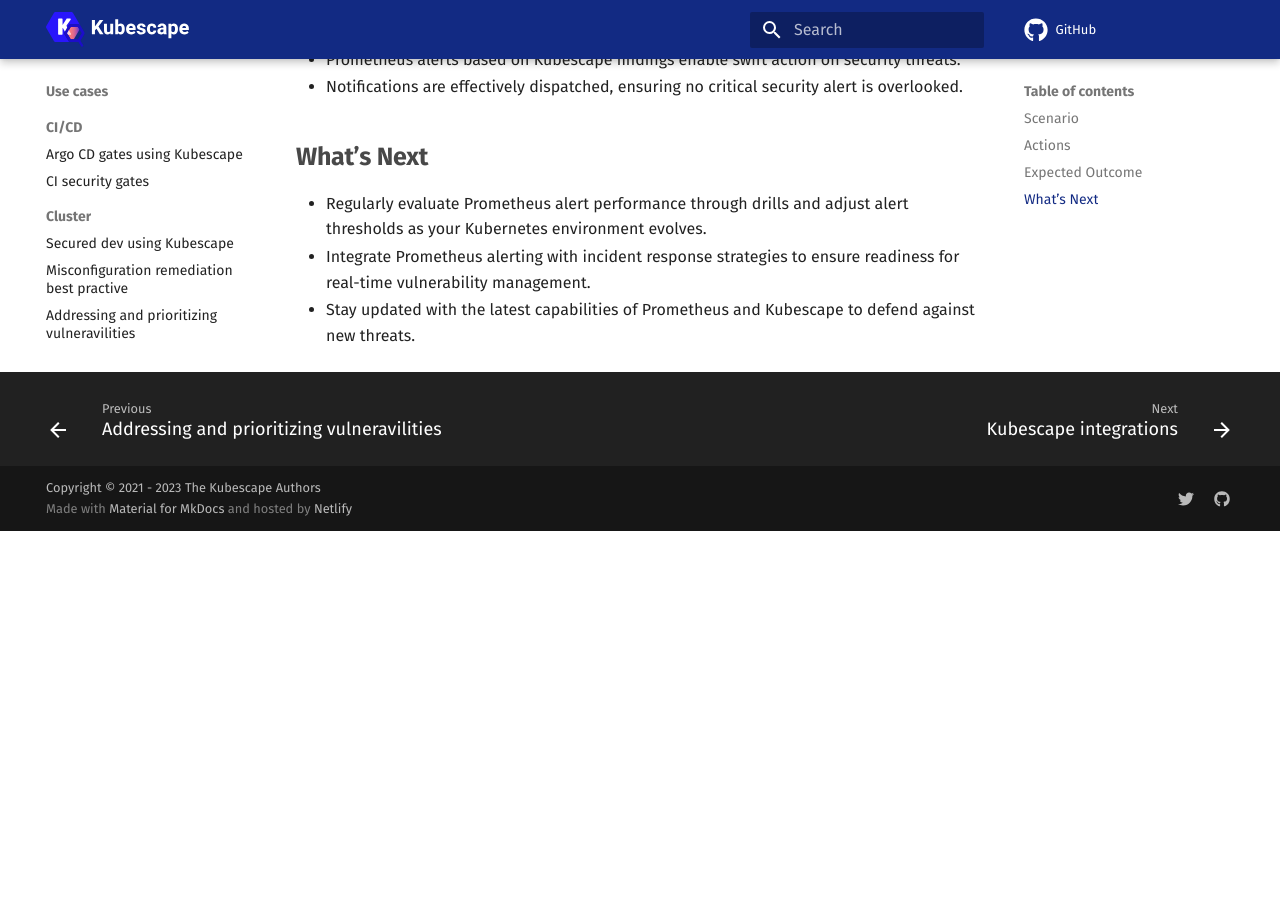
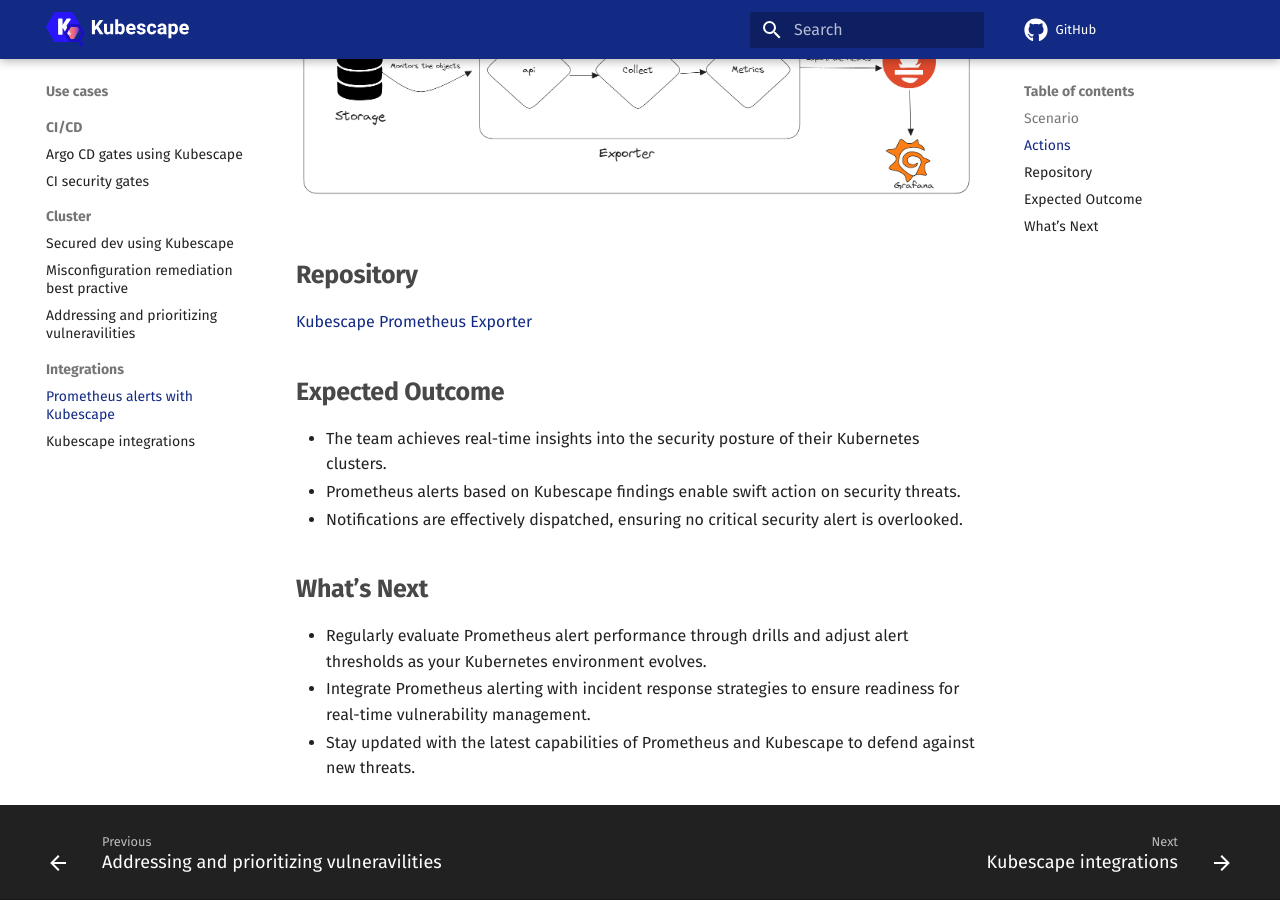
Before and after one commit to kubescape/kubescape.io, an MkDocs documentation site: the page built from docs/use_cases/prometheus-alerts-with-kubescape.md, in a window 1280 px wide and 900 px high, scrolled down 1491 px. Built offline with MkDocs 1.6.1 and Material for MkDocs 9.7.7, drawn with Linux system fonts in a browser that asks for light colours; comment, search, counter and statistics services are not loaded; before the commit the page ends 2022 px from its top, so only the background shows below that.

Commit message:
Added info to prometheus use case

```diff
--- a/docs/use_cases/prometheus-alerts-with-kubescape.md
+++ b/docs/use_cases/prometheus-alerts-with-kubescape.md
@@ -29,6 +29,11 @@
 6. Documentation:
     * The complete setup, including Prometheus and Kubescape integration, alert rules, notification workflows, and response protocols, is thoroughly documented for clarity and training purposes.
 
+![alt text](assets/graphana-arch.png)
+
+## **Repository**
+
+[Kubescape Prometheus Exporter](https://github.com/kubescape/prometheus-exporter)
 
 ## **Expected Outcome**
 
```
Also changed, not shown: docs/use_cases/assets/graphana-arch.png (added).
